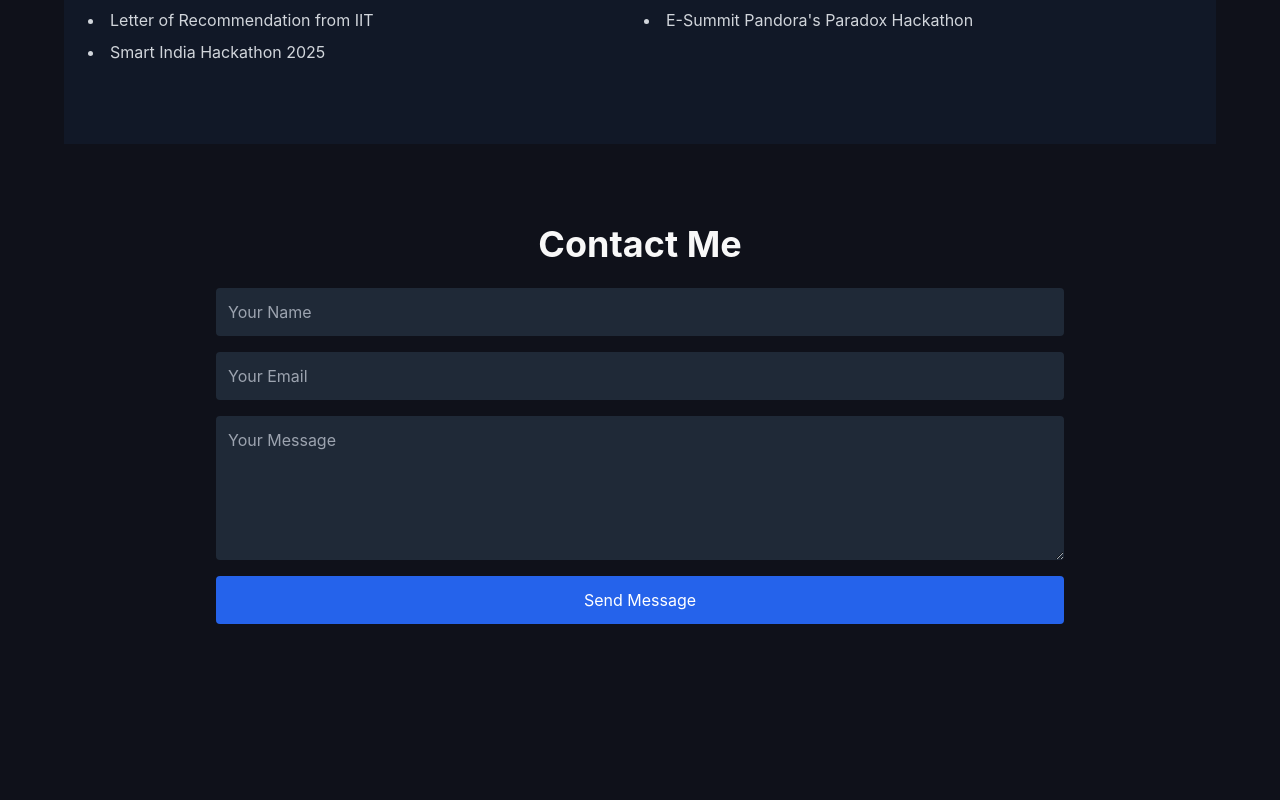
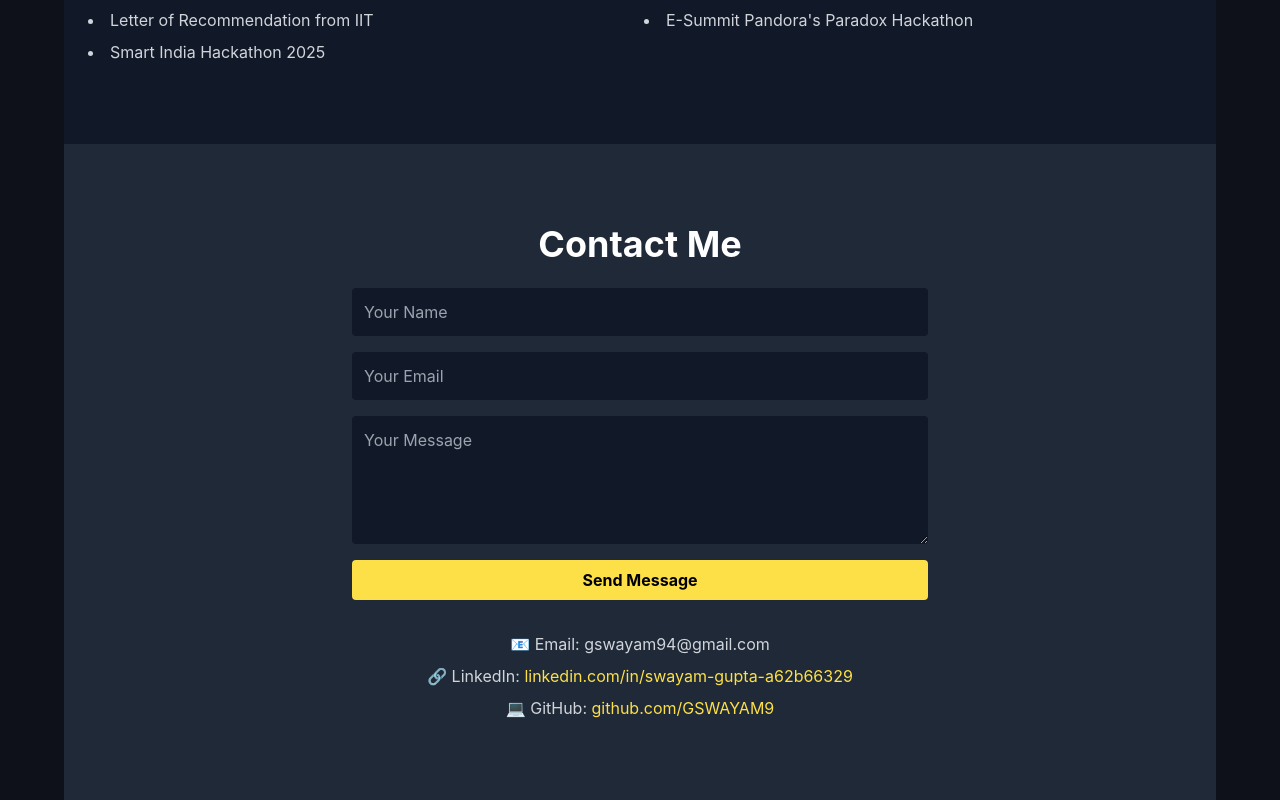
Before and after one commit to GSWAYAM9/portfolio2, a Next.js app: page / in a window 1280 px wide. Shown: the part 1772-2572 px from the top of the page. Before the commit the page ends 2476 px from the top, so only its background shows below. Built offline with nearby package versions, Linux system fonts and the light colour scheme.

Commit message:
Update Contact.js

```diff
--- a/components/Contact.js
+++ b/components/Contact.js
@@ -1,67 +1,33 @@
 import { useRef, useState } from "react";
-import emailjs from "@emailjs/browser";
+import emailjs from '@emailjs/browser';
 
 const Contact = () => {
   const form = useRef();
-  const [status, setStatus] = useState("");
+  const [msg, setMsg] = useState("");
 
   const sendEmail = (e) => {
     e.preventDefault();
-
-    emailjs
-      .sendForm(
-        "service_q0m5oun",    // Your Service ID
-        "template_ar7hc5e",   // Your Template ID
-        form.current,
-        "fP60skOY0tM5-GPbh"   // Your Public Key
-      )
-      .then(
-        () => {
-          setStatus("✅ Message sent successfully!");
-          form.current.reset();
-        },
-        (error) => {
-          setStatus("❌ Failed to send. Please try again.");
-          console.error(error);
-        }
-      );
+    emailjs.sendForm('service_q0m5oun', 'template_ar7hc5e', form.current, 'fP60skOY0tM5-GPbh')
+      .then(() => setMsg("Message sent successfully!"))
+      .catch(() => setMsg("Failed to send. Please try again."));
+    e.target.reset();
   };
 
   return (
-    <section id="contact" className="py-20 px-6 max-w-4xl mx-auto text-center">
-      <h2 className="text-4xl font-bold mb-6">Contact Me</h2>
-
-      <form ref={form} onSubmit={sendEmail} className="grid gap-4">
-        <input
-          type="text"
-          name="from_name"
-          placeholder="Your Name"
-          required
-          className="p-3 rounded bg-gray-800 text-white"
-        />
-        <input
-          type="email"
-          name="reply_to"
-          placeholder="Your Email"
-          required
-          className="p-3 rounded bg-gray-800 text-white"
-        />
-        <textarea
-          name="message"
-          rows="5"
-          placeholder="Your Message"
-          required
-          className="p-3 rounded bg-gray-800 text-white"
-        ></textarea>
-        <button
-          type="submit"
-          className="bg-blue-600 px-6 py-3 rounded text-white hover:bg-blue-700"
-        >
-          Send Message
-        </button>
+    <section id="contact" className="py-20 px-6 max-w-6xl mx-auto bg-gray-800 text-white" data-aos="fade-up">
+      <h2 className="text-4xl font-bold mb-6 text-center">Contact Me</h2>
+      <form ref={form} onSubmit={sendEmail} className="flex flex-col max-w-xl mx-auto space-y-4">
+        <input type="text" name="from_name" placeholder="Your Name" required className="p-3 rounded bg-gray-900 text-white"/>
+        <input type="email" name="email" placeholder="Your Email" required className="p-3 rounded bg-gray-900 text-white"/>
+        <textarea name="message" placeholder="Your Message" required className="p-3 rounded bg-gray-900 text-white h-32"/>
+        <button type="submit" className="bg-yellow-300 text-black px-4 py-2 rounded font-bold hover:bg-yellow-400">Send Message</button>
+        {msg && <p className="text-center mt-2">{msg}</p>}
       </form>
-
-      {status && <p className="mt-4">{status}</p>}
+      <div className="mt-8 text-center space-y-2 text-gray-300">
+        <p>📧 Email: gswayam94@gmail.com</p>
+        <p>🔗 LinkedIn: <a href="https://linkedin.com/in/swayam-gupta-a62b66329" target="_blank" rel="noreferrer" className="text-yellow-300 hover:underline">linkedin.com/in/swayam-gupta-a62b66329</a></p>
+        <p>💻 GitHub: <a href="https://github.com/GSWAYAM9" target="_blank" rel="noreferrer" className="text-yellow-300 hover:underline">github.com/GSWAYAM9</a></p>
+      </div>
     </section>
   );
 };
```
